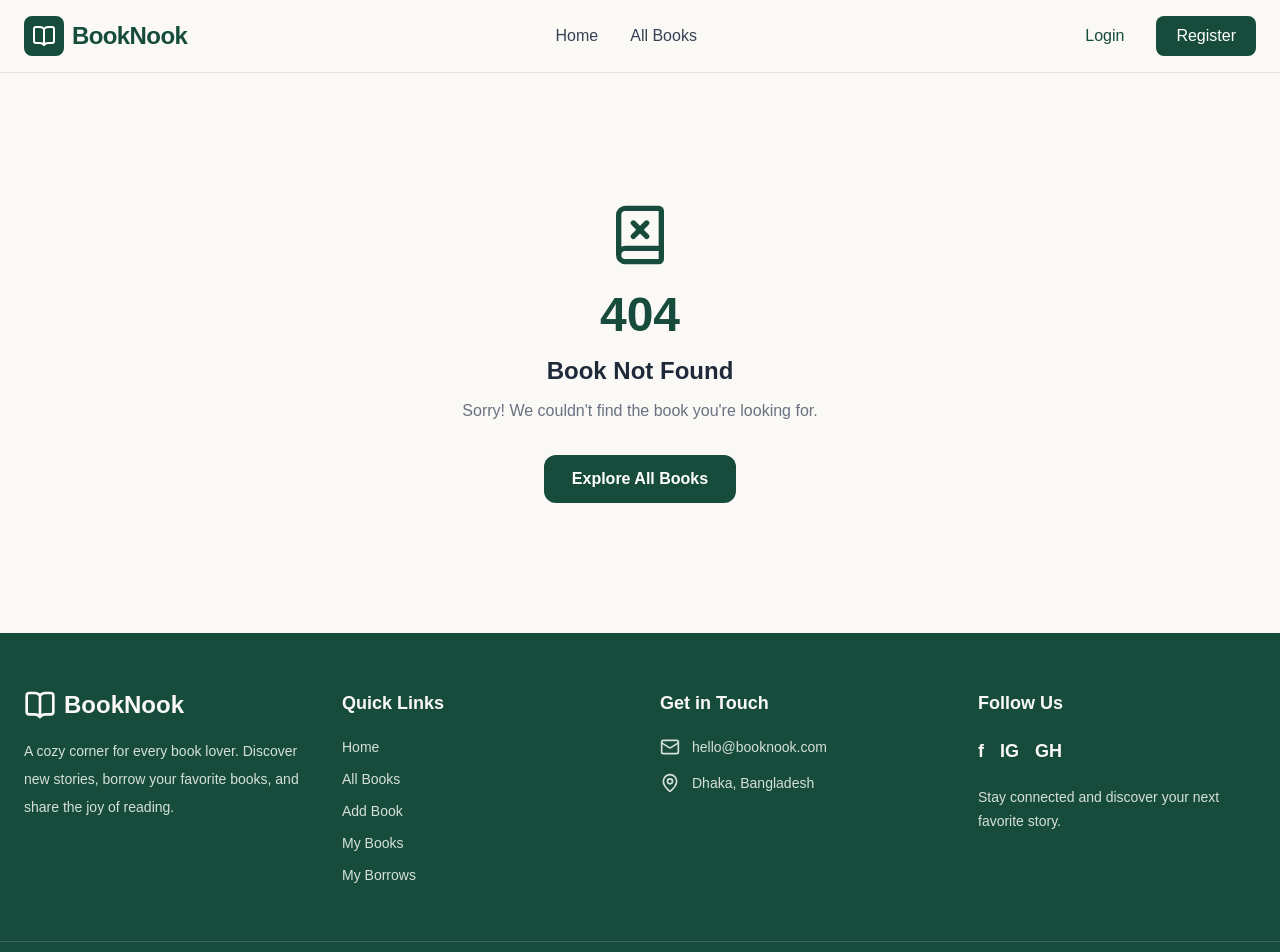
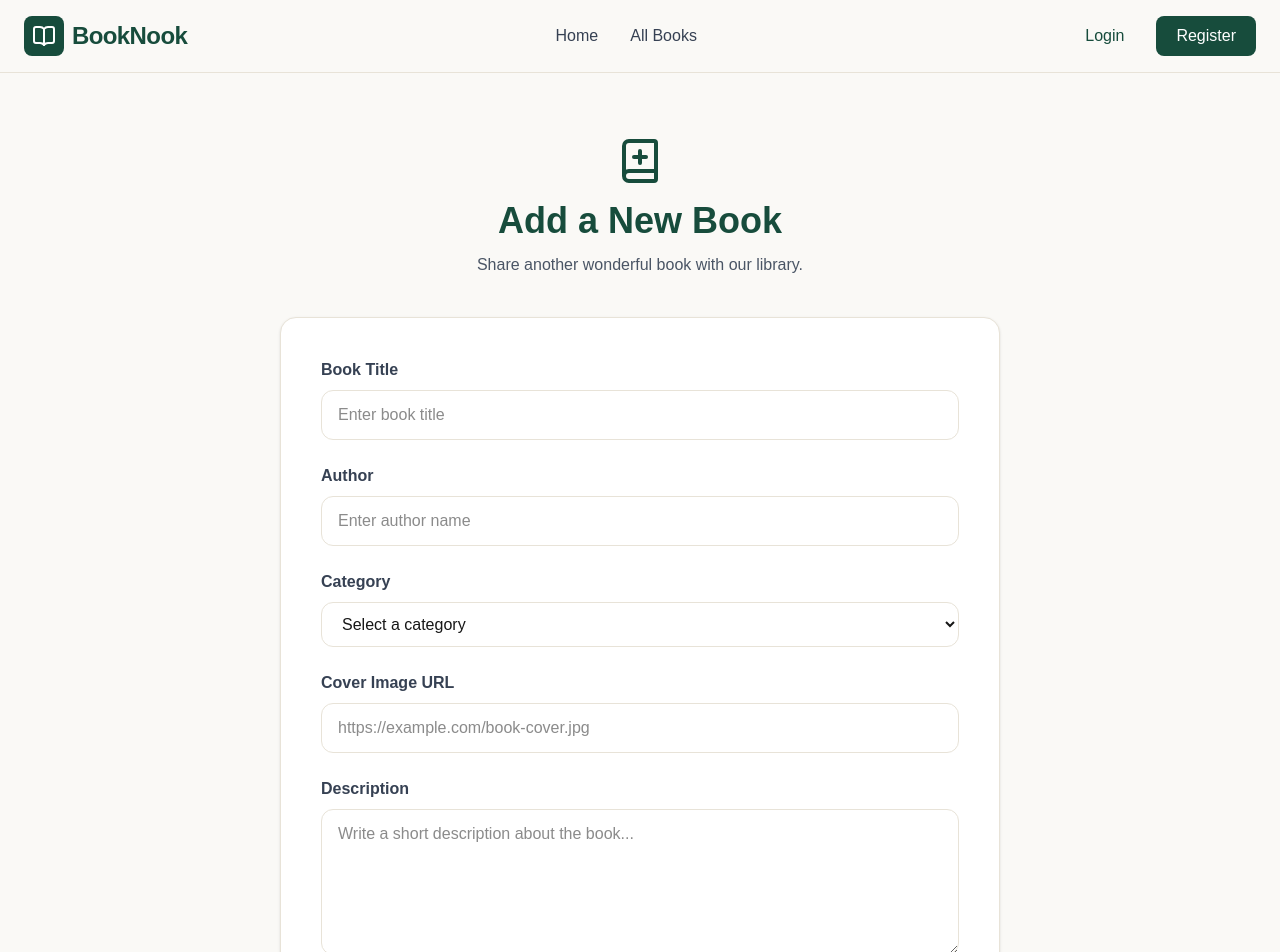
Before and after one commit to Yeshrat-Zerin-Yera/booknook-client, a Next.js app: page /add-book in a window 1280 px wide. Before the commit this address had no page. Shown: the top 952 px of the page. Built offline with nearby package versions, Linux system fonts and the light colour scheme.

Commit message:
Book add form added

```diff
--- /dev/null
+++ b/src/app/add-book/page.tsx
@@ -0,0 +1,15 @@
+import type { Metadata } from "next";
+import AddBookForm from "@/components/AddBookForm";
+
+export const metadata: Metadata = {
+  title: "Add a Book | BookNook",
+  description: "Add a new book to the BookNook library.",
+};
+
+export default function AddBookPage() {
+  return (
+    <main className="min-h-screen bg-[#faf9f6]">
+      <AddBookForm />
+    </main>
+  );
+}
--- /dev/null
+++ b/src/components/AddBookForm.tsx
@@ -0,0 +1,132 @@
+"use client";
+
+import { useState } from "react";
+import { BookPlus } from "lucide-react";
+
+export default function AddBookForm() {
+  const [title, setTitle] = useState("");
+  const [author, setAuthor] = useState("");
+  const [category, setCategory] = useState("");
+  const [cover, setCover] = useState("");
+  const [description, setDescription] = useState("");
+  const [submitted, setSubmitted] = useState(false);
+
+  function handleSubmit(event: React.FormEvent<HTMLFormElement>) {
+    event.preventDefault();
+
+    // The API connection will be added in the backend phase.
+    setSubmitted(true);
+  }
+
+  return (
+    <section className="mx-auto max-w-3xl px-6 py-16">
+      <div className="mb-10 text-center">
+        <BookPlus className="mx-auto mb-4 h-12 w-12 text-[#174c3c]" />
+
+        <h1 className="text-4xl font-bold text-[#174c3c]">
+          Add a New Book
+        </h1>
+
+        <p className="mt-3 text-gray-600">
+          Share another wonderful book with our library.
+        </p>
+      </div>
+
+      <form
+        onSubmit={handleSubmit}
+        className="space-y-6 rounded-2xl border border-[#e8e3d8] bg-white p-6 shadow-sm sm:p-10"
+      >
+        <div>
+          <label className="mb-2 block font-semibold text-gray-700">
+            Book Title
+          </label>
+          <input
+            type="text"
+            required
+            value={title}
+            onChange={(event) => setTitle(event.target.value)}
+            placeholder="Enter book title"
+            className="w-full rounded-xl border border-[#e8e3d8] px-4 py-3 outline-none focus:border-[#174c3c]"
+          />
+        </div>
+
+        <div>
+          <label className="mb-2 block font-semibold text-gray-700">
+            Author
+          </label>
+          <input
+            type="text"
+            required
+            value={author}
+            onChange={(event) => setAuthor(event.target.value)}
+            placeholder="Enter author name"
+            className="w-full rounded-xl border border-[#e8e3d8] px-4 py-3 outline-none focus:border-[#174c3c]"
+          />
+        </div>
+
+        <div>
+          <label className="mb-2 block font-semibold text-gray-700">
+            Category
+          </label>
+          <select
+            required
+            value={category}
+            onChange={(event) => setCategory(event.target.value)}
+            className="w-full rounded-xl border border-[#e8e3d8] bg-white px-4 py-3 outline-none focus:border-[#174c3c]"
+          >
+            <option value="">Select a category</option>
+            <option value="Fiction">Fiction</option>
+            <option value="Classic">Classic</option>
+            <option value="Romance">Romance</option>
+            <option value="Science">Science</option>
+            <option value="Adventure">Adventure</option>
+            <option value="Mystery">Mystery</option>
+            <option value="Poetry">Poetry</option>
+            <option value="Education">Education</option>
+          </select>
+        </div>
+
+        <div>
+          <label className="mb-2 block font-semibold text-gray-700">
+            Cover Image URL
+          </label>
+          <input
+            type="url"
+            required
+            value={cover}
+            onChange={(event) => setCover(event.target.value)}
+            placeholder="https://example.com/book-cover.jpg"
+            className="w-full rounded-xl border border-[#e8e3d8] px-4 py-3 outline-none focus:border-[#174c3c]"
+          />
+        </div>
+
+        <div>
+          <label className="mb-2 block font-semibold text-gray-700">
+            Description
+          </label>
+          <textarea
+            required
+            rows={5}
+            value={description}
+            onChange={(event) => setDescription(event.target.value)}
+            placeholder="Write a short description about the book..."
+            className="w-full resize-y rounded-xl border border-[#e8e3d8] px-4 py-3 outline-none focus:border-[#174c3c]"
+          />
+        </div>
+
+        <button
+          type="submit"
+          className="w-full rounded-xl bg-[#174c3c] px-6 py-3.5 font-semibold text-white transition hover:bg-[#10382c]"
+        >
+          Add Book
+        </button>
+
+        {submitted && (
+          <p role="status" className="rounded-lg bg-[#e9eee9] p-4 text-sm text-[#174c3c]">
+            Your form is valid! Book saving will be enabled when we connect the backend.
+          </p>
+        )}
+      </form>
+    </section>
+  );
+}
```
